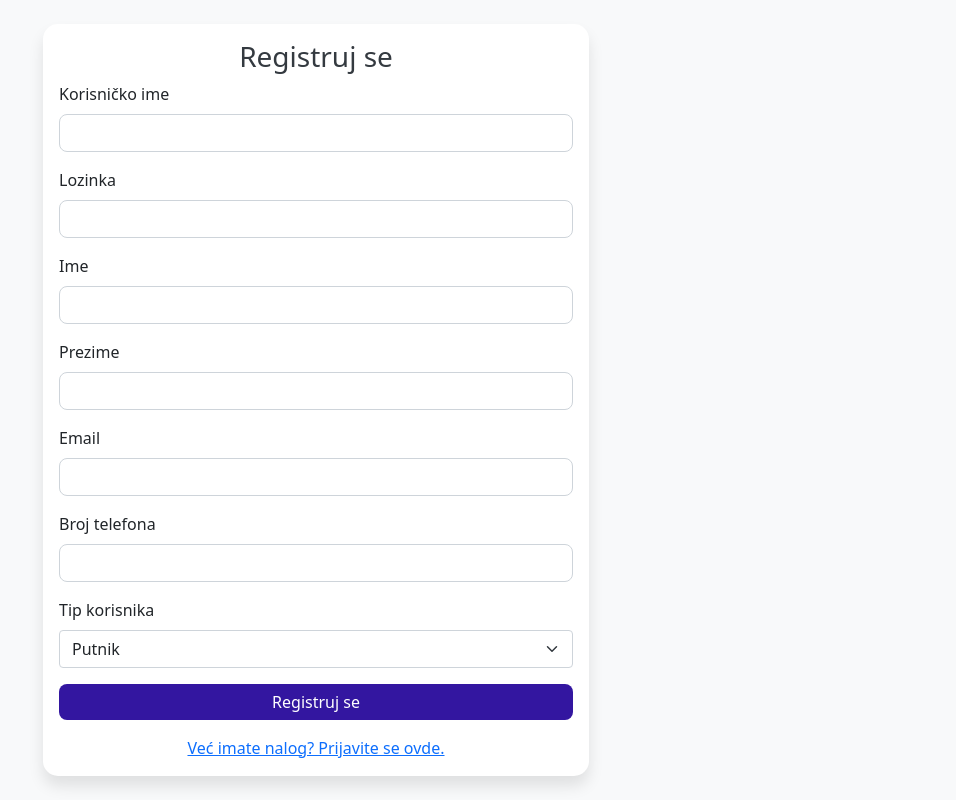
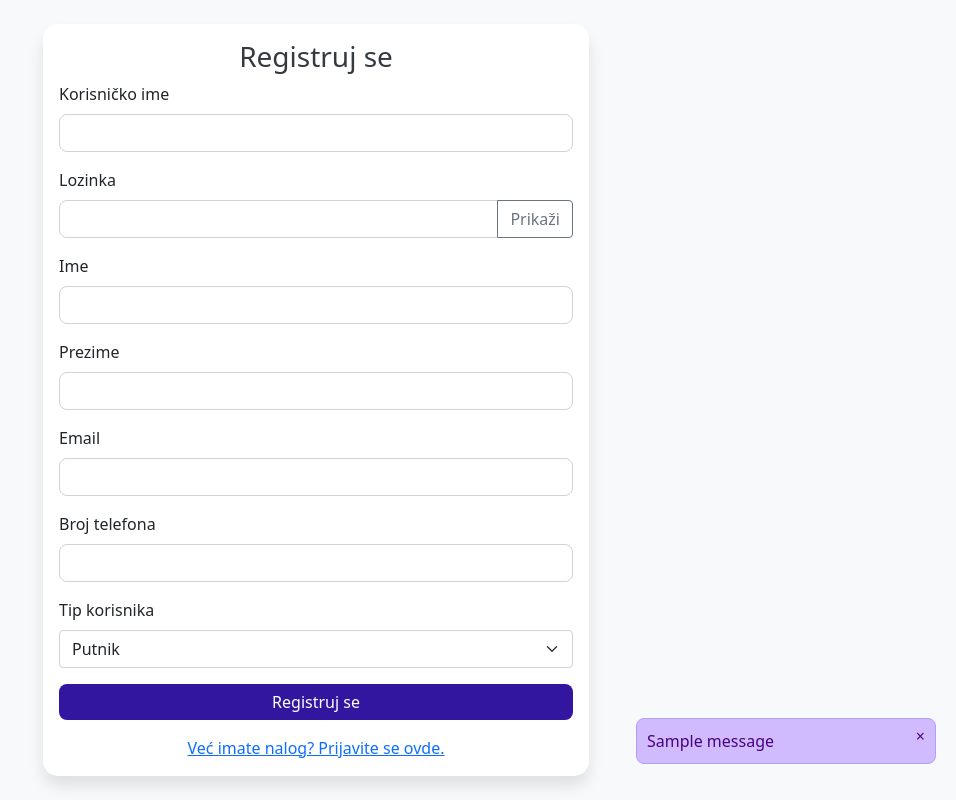
Before and after one commit to bpvyz/TripPy, a Python web app: template Kod/templates/register.html in a window 1280 px wide. Shown: the whole page, without its empty margins (324-1280 px from the left). Run offline with Jinja, Linux system fonts and the light colour scheme; the template is opened without the code that fills it, so the values that code supplies are empty; one stand-in notice (Sample message) is shown.

Commit message:
register, login page update

```diff
--- a/Kod/routes/helper_routes.py
+++ b/Kod/routes/helper_routes.py
@@ -19,7 +19,8 @@ def register():
         usertype = request.form['user_type']
 
         if User.query.filter_by(username=username).first():
-            return render_template('register.html', error='Username already exists')
+            flash('Korisničko ime već postoji. Molimo izaberite drugo korisničko ime.', 'error')
+            return redirect(url_for('register'))
 
         session['registration_data'] = {
             'username': username,
--- a/Kod/templates/register.html
+++ b/Kod/templates/register.html
@@ -29,6 +29,27 @@
         .btn-primary:hover {
             background-color: #fa9306;
         }
+        .alert-container {
+            position: fixed;
+            bottom: 20px;
+            right: 20px;
+            z-index: 9999;
+            width: 300px;
+        }
+        .alert {
+            padding: 10px;
+            border-radius: 8px;
+            background-color: #d0bbff; /* pastel purple */
+            color: #4b0082; /* indigo */
+            border: 1px solid #b09dff; /* lighter purple */
+            position: relative;
+        }
+        .close-btn {
+            position: absolute;
+            top: 5px;
+            right: 10px;
+            cursor: pointer;
+        }
     </style>
 </head>
 <body>
@@ -38,12 +59,18 @@
                 <div class="card">
                     <div class="card-body">
                         <h3 class="card-title text-center">Registruj se</h3>
-                        <!-- Prikazi poruku o grešci ako postoji -->
-                        {% if error %}
-                            <div class="alert alert-danger" role="alert">
-                                {{ error }}
-                            </div>
-                        {% endif %}
+                        {% with messages = get_flashed_messages(with_categories=true) %}
+                            {% if messages %}
+                                {% for category, message in messages %}
+                                    <div class="alert-container">
+                                        <div class="alert alert-{{ category }}" role="alert">
+                                            <span>{{ message }}</span>
+                                            <span class="close-btn" onclick="this.parentElement.style.display='none';">&times;</span>
+                                        </div>
+                                    </div>
+                                {% endfor %}
+                            {% endif %}
+                        {% endwith %}
                         <form action="/register" method="POST">
                             <div class="mb-3">
                                 <label for="username" class="form-label">Korisničko ime</label>
@@ -51,7 +78,10 @@
                             </div>
                             <div class="mb-3">
                                 <label for="password" class="form-label">Lozinka</label>
-                                <input type="password" class="form-control" id="password" name="password" required>
+                                <div class="input-group">
+                                    <input type="password" class="form-control" id="password" name="password" required>
+                                    <button class="btn btn-outline-secondary" type="button" id="showPasswordBtn">Prikaži</button>
+                                </div>
                             </div>
                             <div class="mb-3">
                                 <label for="first_name" class="form-label">Ime</label>
@@ -87,5 +117,15 @@
         </div>
     </div>
     <script src="https://cdn.jsdelivr.net/npm/bootstrap@5.1.3/dist/js/bootstrap.bundle.min.js"></script>
+    <script>
+        // Show/hide password functionality
+        const showPasswordBtn = document.getElementById('showPasswordBtn');
+        const passwordInput = document.getElementById('password');
+        showPasswordBtn.addEventListener('click', () => {
+            const type = passwordInput.getAttribute('type') === 'password' ? 'text' : 'password';
+            passwordInput.setAttribute('type', type);
+            showPasswordBtn.textContent = type === 'password' ? 'Prikaži' : 'Sakrij';
+        });
+    </script>
 </body>
 </html>
```
